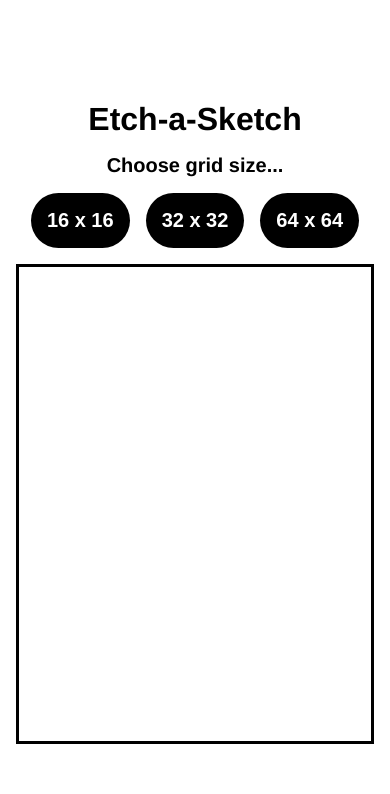
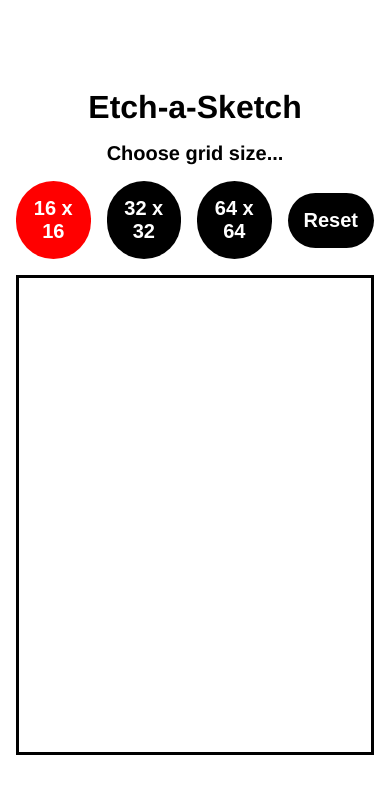
Before and after one commit to stepanstas/project-etch-a-sketch, a plain HTML site: page index.html in a window 390 px wide. Both pictures are taken after a click on the button "16 x 16". Drawn offline with Linux system fonts and the light colour scheme.

Commit message:
Refactor code

```diff
--- a/index.html
+++ b/index.html
@@ -16,6 +16,7 @@
             <button class="grid-size-btn" data-size="16">16 x 16</button>
             <button class="grid-size-btn" data-size="32">32 x 32</button>
             <button class="grid-size-btn" data-size="64">64 x 64</button>
+            <button class="grid-size-btn" id="reset-btn">Reset</button>
         </nav>
     </header>
     <div class="container-grid"></div>
--- a/index.js
+++ b/index.js
@@ -20,16 +20,36 @@ function createGrid(size) {
     }
 }
 
+function startGrid() {
+    createGrid(gridSize);
+
+    // Add event listeners to the grid size buttons
     gridSizeBtns.forEach((button) => {
-    button.addEventListener("click", (button) => {
-        const newGridSize = parseInt(button.dataset.size);
+        button.addEventListener("click", (event) => {
+            gridSizeBtns.forEach((button) => button.classList.remove("active"));
+            event.target.classList.toggle("active");
+            const newGridSize = parseInt(event.target.dataset.size);
             gridContainer.innerHTML = ""; // Clear the grid
             createGrid(newGridSize); // Create a new sized grid
             gridSize = newGridSize; // Update the new grid size to the variable
         })
     })
 
-// Change the color of squares on hover
+    // Add event listener to reset button
+    resetBtn.addEventListener("click", clearGrid);
+
+    // Function to clear the grid
+    function clearGrid() {
+        const squares = document.querySelectorAll(".square");
+        squares.forEach((square) => {
+            square.style.backgroundColor = "transparent";
+        })
+        gridSizeBtns.forEach((button) => {
+            button.classList.remove("active");
+        })
+    }
+
+    // Add event listener to change the color of squares on hover
     gridContainer.addEventListener("mouseover", (event) => {
         if(event.target.classList.contains("square")) {
 
@@ -43,15 +63,6 @@ gridContainer.addEventListener("mouseover", (event) => {
             event.target.style.backgroundColor = color;
         }
     })
-
-// Function to reset and clear the grid
-function clearGrid() {
-    const squares = document.querySelectorAll(".square");
-    squares.forEach((square) => {
-        square.style.backgroundColor = "transparent";
-    })
 }
 
-resetBtn.addEventListener("click", clearGrid);
-
-createGrid(gridSize);
+startGrid();
--- a/style.css
+++ b/style.css
@@ -76,7 +76,6 @@ nav {
     display: grid;
     grid-template-columns: repeat(16, 1fr);
     grid-template-rows: repeat(16, 1fr);
-    gap: 0.125rem;
     height: 100%;
     max-height: 480px;
     width: 100%;
@@ -87,6 +86,7 @@ nav {
 
 .square {
     background-color: var(--primary-bg-color);
+    cursor: cell;
 }
 
 .square:hover {
```
Lines whose indentation alone changed are shown as unchanged.
